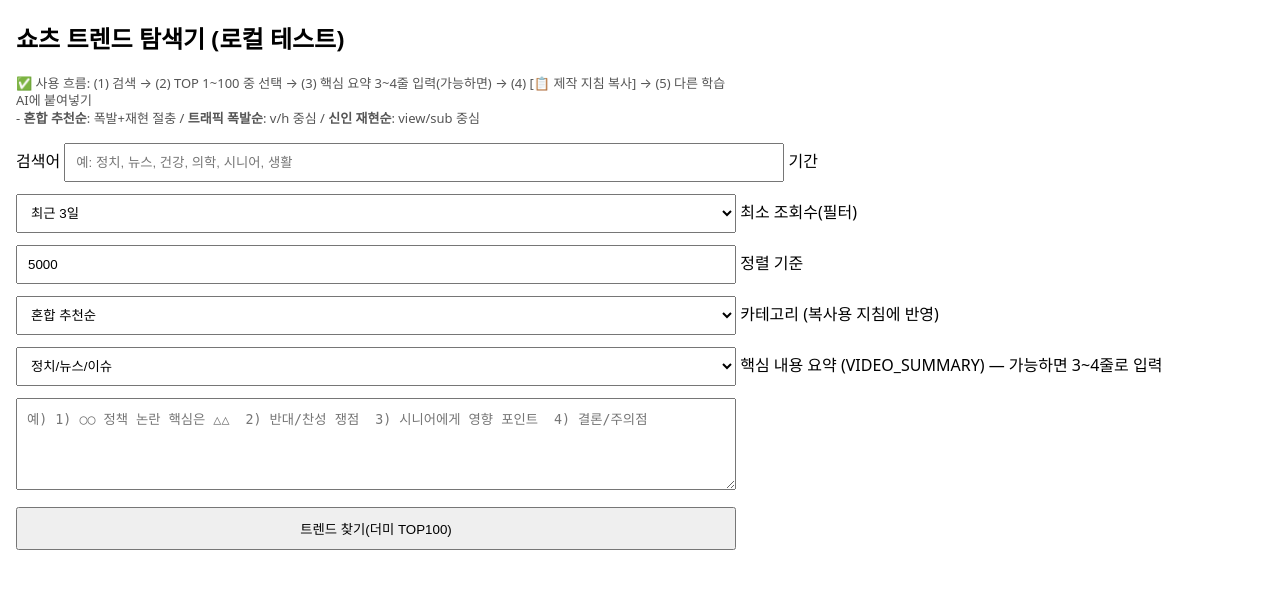
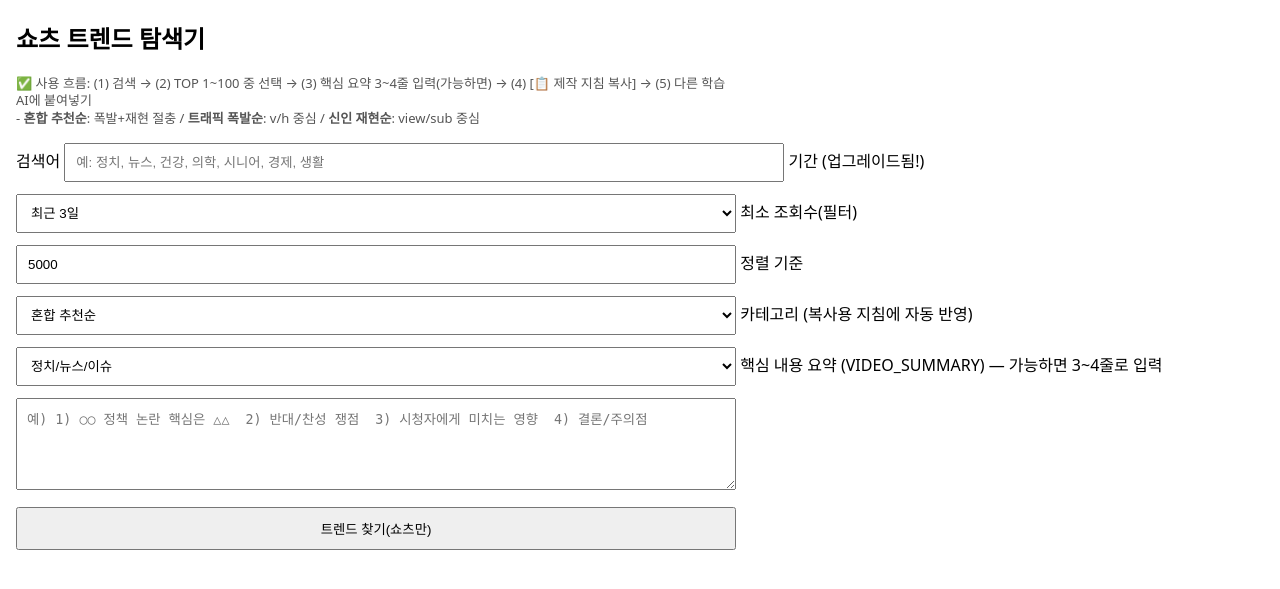
Before and after one commit to thelay2580-a11y/longform-chatbot, a Flask app: page / in a window 1280 px wide. Shown: the top 589 px of the page. Run offline with Flask 3, Linux system fonts and the light colour scheme.

Commit message:
add economy category and new dates

```diff
--- a/templates/index.html
+++ b/templates/index.html
@@ -12,12 +12,12 @@
     th, td { border: 1px solid #ddd; padding: 8px; font-size: 14px; vertical-align: top; }
     th { background: #f5f5f5; }
     .hint { color: #555; font-size: 13px; margin: 10px 0; max-width: 720px; line-height: 1.35; }
-    .rowbtn { width: auto; padding: 8px 10px; }
+    .rowbtn { width: auto; padding: 8px 10px; cursor: pointer; font-weight: bold; }
     pre { white-space: pre-wrap; border: 1px solid #ddd; padding: 12px; margin-top: 12px; max-width: 980px; }
   </style>
 </head>
 <body>
-  <h2>쇼츠 트렌드 탐색기 (로컬 테스트)</h2>
+  <h2>쇼츠 트렌드 탐색기</h2>
 
   <div class="hint">
     ✅ 사용 흐름: (1) 검색 → (2) TOP 1~100 중 선택 → (3) 핵심 요약 3~4줄 입력(가능하면) → (4) [📋 제작 지침 복사] → (5) 다른 학습 AI에 붙여넣기<br/>
@@ -25,14 +25,16 @@
   </div>
 
   <label>검색어</label>
-  <input id="query" placeholder="예: 정치, 뉴스, 건강, 의학, 시니어, 생활" />
+  <input id="query" placeholder="예: 정치, 뉴스, 건강, 의학, 시니어, 경제, 생활" />
 
-  <label>기간</label>
+  <label>기간 (업그레이드됨!)</label>
   <select id="days">
     <option value="1">오늘(1일)</option>
     <option value="3" selected>최근 3일</option>
     <option value="7">최근 7일</option>
     <option value="30">최근 30일</option>
+    <option value="365">최근 1년</option>
+    <option value="3650">전체 (모든 기간)</option>
   </select>
 
   <label>최소 조회수(필터)</label>
@@ -45,18 +47,19 @@
     <option value="replication">신인 재현순</option>
   </select>
 
-  <label>카테고리 (복사용 지침에 반영)</label>
+  <label>카테고리 (복사용 지침에 자동 반영)</label>
   <select id="category">
     <option value="politics_news" selected>정치/뉴스/이슈</option>
+    <option value="economy">경제/재테크/부동산</option>
     <option value="health_life">건강/의학/시니어/생활</option>
   </select>
 
   <label>핵심 내용 요약 (VIDEO_SUMMARY) — 가능하면 3~4줄로 입력</label>
-  <textarea id="video_summary" placeholder="예) 1) ○○ 정책 논란 핵심은 △△  2) 반대/찬성 쟁점  3) 시니어에게 영향 포인트  4) 결론/주의점"></textarea>
+  <textarea id="video_summary" placeholder="예) 1) ○○ 정책 논란 핵심은 △△  2) 반대/찬성 쟁점  3) 시청자에게 미치는 영향  4) 결론/주의점"></textarea>
 
-  <button id="btn">트렌드 찾기(더미 TOP100)</button>
+  <button id="btn">트렌드 찾기(쇼츠만)</button>
 
-  <div id="status" style="margin-top:10px;"></div>
+  <div id="status" style="margin-top:10px; font-weight: bold; color: blue;"></div>
 
   <table id="tbl" style="display:none;">
     <thead>
@@ -65,11 +68,11 @@
         <th>점수(혼합/폭발/재현)</th>
         <th>제목/링크</th>
         <th>채널</th>
-        <th>조회</th>
+        <th>조회수</th>
         <th>좋아요</th>
         <th>v/h</th>
         <th>view/sub</th>
-        <th>업로드</th>
+        <th>업로드 날짜</th>
         <th>복사</th>
       </tr>
     </thead>
@@ -90,7 +93,10 @@ btn.onclick = async () => {
 
   if (!query) { alert("검색어를 입력하세요"); return; }
 
-  document.getElementById("status").innerText = "가져오는 중...";
+  document.getElementById("status").innerText = "⏳ 유튜브 데이터를 가져오는 중입니다... (약 3~5초 소요)";
+  document.getElementById("tbl").style.display = "none";
+
+  try {
     const res = await fetch("/api/trends", {
       method: "POST",
       headers: {"Content-Type":"application/json"},
@@ -99,88 +105,140 @@ btn.onclick = async () => {
 
     const data = await res.json();
     if (!res.ok) {
-    document.getElementById("status").innerText = data.error || "오류";
+      document.getElementById("status").innerText = "❌ 오류: " + (data.error || "알 수 없는 오류");
       return;
     }
 
     const rows = data.rows || [];
     LAST_ROWS = rows;
 
-  document.getElementById("status").innerText = `결과 ${rows.length}개`;
+    if (rows.length === 0) {
+      document.getElementById("status").innerText = "조건에 맞는 쇼츠 영상이 없습니다.";
+      return;
+    }
+
+    document.getElementById("status").innerText = `✅ 결과 ${rows.length}개 완료!`;
     const tbody = document.querySelector("#tbl tbody");
     tbody.innerHTML = "";
-  document.getElementById("tbl").style.display = rows.length ? "" : "none";
+    document.getElementById("tbl").style.display = "";
 
     rows.forEach((r, idx) => {
       const tr = document.createElement("tr");
       tr.innerHTML = `
-      <td>${idx+1}</td>
+        <td><b>${idx+1}</b></td>
         <td>
-        <div><b>${r.final_score}</b> (혼합)</div>
-        <div>${r.traffic_score} (폭발)</div>
-        <div>${r.replication_score} (재현)</div>
+          <div style="color:blue;"><b>${num(r.final_score)}</b> (혼합)</div>
+          <div style="color:red;">${num(r.traffic_score)} (폭발)</div>
+          <div style="color:green;">${num(r.replication_score)} (재현)</div>
         </td>
-      <td><a href="${r.video_url}" target="_blank">${escapeHtml(r.title)}</a></td>
+        <td><a href="${r.video_url}" target="_blank" style="text-decoration:none;">${escapeHtml(r.title)}</a></td>
         <td><a href="${r.channel_url}" target="_blank">${escapeHtml(r.channel_title)}</a></td>
-      <td>${r.views}</td>
-      <td>${r.likes}</td>
-      <td>${r.views_per_hour}</td>
-      <td>${r.view_sub_ratio}</td>
+        <td>${r.views.toLocaleString()}</td>
+        <td>${r.likes.toLocaleString()}</td>
+        <td>${num(r.views_per_hour)}</td>
+        <td>${num(r.view_sub_ratio)}</td>
         <td>${escapeHtml(r.published_at)}</td>
         <td><button class="rowbtn" onclick="copyBrief(${idx})">📋 제작 지침 복사</button></td>
       `;
       tbody.appendChild(tr);
     });
+  } catch (e) {
+    document.getElementById("status").innerText = "❌ 네트워크 오류가 발생했습니다.";
+  }
 };
 
 function categoryLabel(v){
-  return v === "health_life" ? "건강/의학/시니어/생활" : "정치/뉴스/이슈";
+  if (v === "health_life") return "건강/의학/시니어/생활";
+  if (v === "economy") return "경제/재테크/부동산";
+  return "정치/뉴스/이슈";
 }
 
 function buildBriefText(row, rank){
   const category = document.getElementById("category").value;
   const summary = (document.getElementById("video_summary").value || "").trim();
 
-  const safeSummary = summary ? summary : "※ (요약 미입력) 제목/지표 기반으로 맥락을 추정하되, 허위 단정 없이 재구성하세요.";
+  const safeSummary = summary ? summary : "※ (요약 미입력) 제공된 정보와 맥락을 추정하여, 허위 사실 없이 완벽하게 재구성하세요.";
 
-  const imageStyle = (category === "politics_news")
-    ? "Documentary news style, realistic, credible, newsroom atmosphere"
-    : "Warm senior lifestyle style, empathetic, realistic, everyday Korean life mood";
+  // 카테고리별 영문 이미지 프롬프트 스타일 자동 설정
+  let imageStyle = "";
+  if (category === "politics_news") {
+    imageStyle = "Documentary news style, realistic, credible, newsroom atmosphere";
+  } else if (category === "economy") {
+    imageStyle = "Professional financial style, wealth, success, realistic, modern office or chart background";
+  } else {
+    imageStyle = "Warm senior lifestyle style, empathetic, realistic, everyday Korean life mood";
+  }
 
-  return `[트렌드 기반 쇼츠 제작 지침 v2]
+  return `[트렌드 기반 쇼츠 제작 지침 v3]
 
 1. 참고 영상 정보
 - 영상 링크: ${row.video_url}
 - 채널: ${row.channel_title}
 - 최근 트렌드 순위: TOP ${rank} / 100
-- 조회수: ${row.views}
+- 조회수: ${row.views.toLocaleString()}
 - 조회 속도(v/h): ${row.views_per_hour}
 - 구독자 대비(view/sub): ${row.view_sub_ratio}
 
 2. 핵심 내용 요약 (검색기/운영자 입력)
 ${safeSummary}
 
-3. 제작 요구사항
-- 대본 길이: 한국어 띄어쓰기 포함 300자~400자 내외 (나레이션 40~60초)
-- 마지막 5초: ‘좋아요 + 구독’ 자연스럽게 유도
+※ 위 요약은 참고 영상의 핵심 맥락을 정리한 것이며, AI는 이 요약을 기준으로 주제를 이해하되 표현·문장·전개는 완전히 새롭게 재구성해야 한다.
 
-4. 출력 요청 (아래 순서)
+3. 왜 이 영상이 뜨는가 (트렌드 분석)
+- 검색 기간 내 조회 속도가 매우 빠름
+- 제목/훅이 시청자의 ‘호기심·손해 회피’ 심리를 강하게 자극함
+- 현재 카테고리 흐름과 맞물림: ${categoryLabel(category)}
+
+4. 제작 방향 (중요)
+- 참고 영상의 문장/전개/표현을 절대 그대로 모방하지 말 것!
+- 같은 주제라도 질문·각도·훅은 완전히 새롭게 구성할 것
+- 시청자가 "이건 꼭 봐야 해!"라고 느끼게 만들 것
+
+5. 쇼츠 제작 요구사항
+- 대본 길이: 한국어 띄어쓰기 포함 300자~400자 내외 (나레이션 40~60초 분량)
+- 0~2초: 강력한 훅 (경고/질문/반전)
+- 3~7초: 끝까지 봐야 하는 이유 제시
+- 중반: 핵심 정보 3포인트
+- 마무리(마지막 5초): 핵심 한 줄 요약 + 자연스러운 '좋아요 및 구독' 유도 문장
+
+6. 카테고리별 톤 & 안전 규칙
+
+[정치/뉴스/이슈 (애국 뉴스 포함)]
+- 팩트는 객관적으로 전달하되, 나레이션 톤은 경각심을 일깨우는 날카롭고 호소력 있는 말투 유지
+- 확인되지 않은 내용은 '보도에 따르면', '논란이 되고 있다' 등으로 표현
+- 혐오/선동/음모론 단정 절대 금지
+
+[경제/재테크/부동산]
+- 특정 주식/코인/부동산에 대한 '무조건적인 매수/매도 추천' 절대 금지
+- 지나친 수익률 과장이나 허위 보장 금지
+- 시청자의 '손실 회피 심리'를 자극하되 철저히 객관적 수치와 근거 위주로 설명할 것
+
+[건강/의학/시니어/생활]
+- 치료·완치 단정 금지, '개인차가 있을 수 있음' 명시 또는 의사 상담 권유
+- 과도한 공포 조장 금지 (단, 실생활 주의점은 명확히 강조)
+- 시니어가 이해하기 쉬운 단어와 편안한 말투 사용
+
+7. 출력 요청 (아래 순서로 작성)
+
 ① 클릭 유도 제목 5개
-② 썸네일 문구 5개 (15자 내외)
-③ 쇼츠 대본 1개 (300~400자)
-④ 영상 설명 1개 (2~3줄)
-⑤ 태그 20개 (쉼표)
+② 썸네일 문구 5개 (15자 내외, 텍스트만)
+③ 쇼츠 대본 1개 (300~400자, 나레이션 기준)
+④ 유튜브 영상 설명란 1개 (2~3줄)
+⑤ 해시태그 20개 (쉼표로 구분)
 
-⑥ 썸네일 이미지 프롬프트 1개 (영문)
+⑥ 썸네일용 영문 이미지 프롬프트 1개
 - Korean person(s), Korean setting
 - ${imageStyle}
-- cinematic lighting, high contrast, 9:16, ultra realistic, no text, no subtitles
+- cinematic lighting, high contrast, 9:16 aspect ratio, ultra realistic, no text, no subtitles
 
-⑦ 영상 장면용 이미지 프롬프트 6개 (영문)
-- 대본 흐름에 맞춘 장면 6개
+⑦ 영상 배경용 영문 이미지 프롬프트 6개
+- 대본 흐름에 맞춘 장면 6개 묘사
 - Korean person(s), Korean setting
 - ${imageStyle}
-- each prompt independent, 9:16, ultra realistic, no text, no subtitles
+- each prompt independent, 9:16 aspect ratio, ultra realistic, no text, no subtitles
+
+⚠️ 저작권 안전 재구성 필수
+⚠️ 참고 영상과 유사한 문장/구성/순서 사용 금지
 `;
 }
 
@@ -191,17 +249,27 @@ async function copyBrief(idx){
   const text = buildBriefText(row, idx + 1);
 
   const box = document.getElementById("resultBox");
-  box.style.display = "";
+  box.style.display = "block";
   box.textContent = text;
 
   try {
     await navigator.clipboard.writeText(text);
-    document.getElementById("status").innerText = "복사 완료 ✅ 다른 학습 AI에 Ctrl+V로 붙여넣기!";
+    document.getElementById("status").innerText = "✅ [복사 완료] 이제 다른 학습 AI(Gems 등)에 Ctrl+V 로 붙여넣기 하세요!";
   } catch (e) {
-    document.getElementById("status").innerText = "자동 복사 실패(브라우저 제한). 아래 텍스트를 드래그해서 Ctrl+C로 복사하세요.";
+    selectText(box);
+    document.getElementById("status").innerText = "⚠️ 자동 복사 실패(브라우저 권한). 아래 텍스트가 파랗게 선택되었으니 직접 복사(Ctrl+C) 해주세요.";
   }
 }
 
+function selectText(el){
+  const range = document.createRange();
+  range.selectNodeContents(el);
+  const sel = window.getSelection();
+  sel.removeAllRanges();
+  sel.addRange(range);
+}
+
+function num(v){ if (v === null || v === undefined) return ""; return String(v); }
 function escapeHtml(str){ return (str||"").replaceAll("&","&amp;").replaceAll("<","&lt;").replaceAll(">","&gt;"); }
 </script>
 </body>
```
Lines whose indentation alone changed are shown as unchanged.
